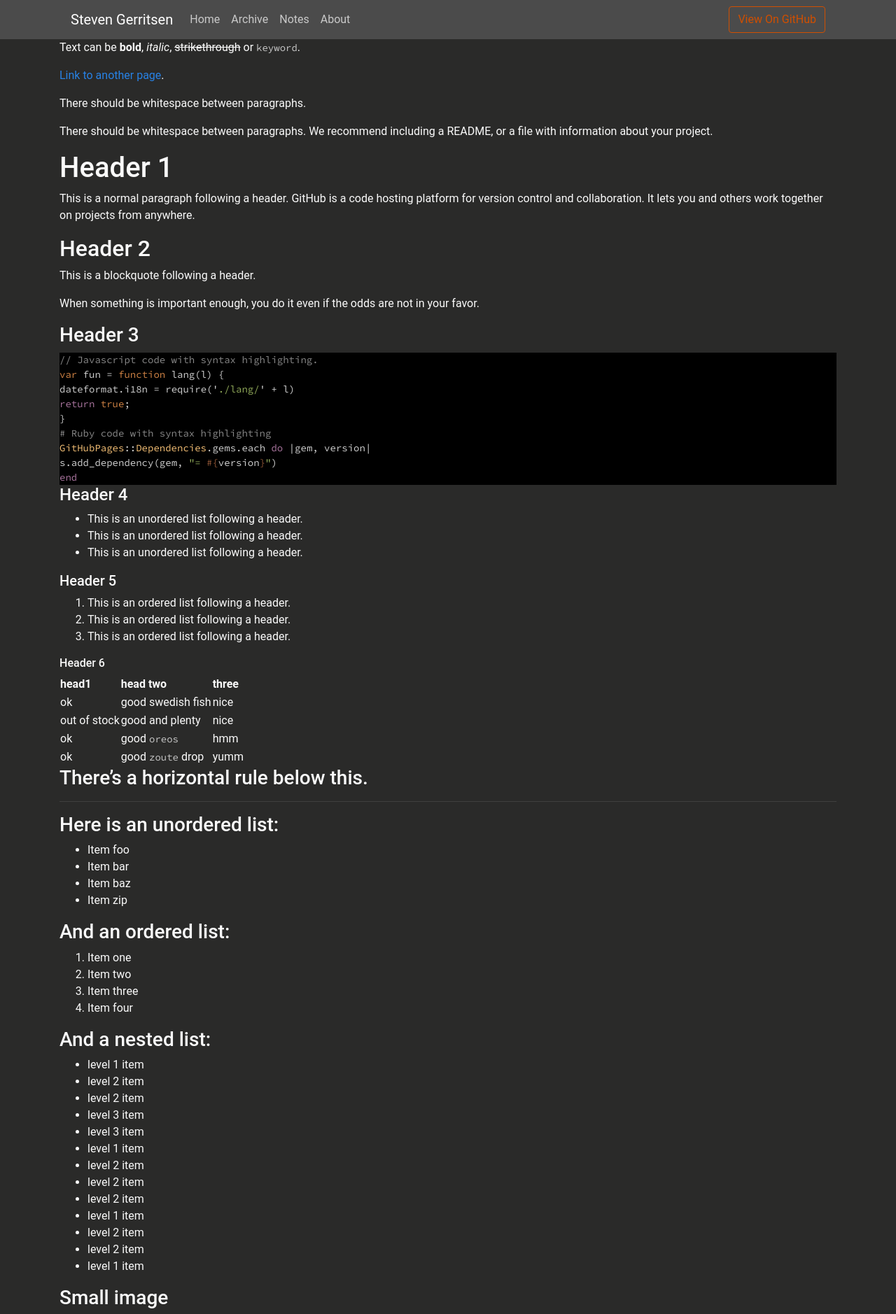
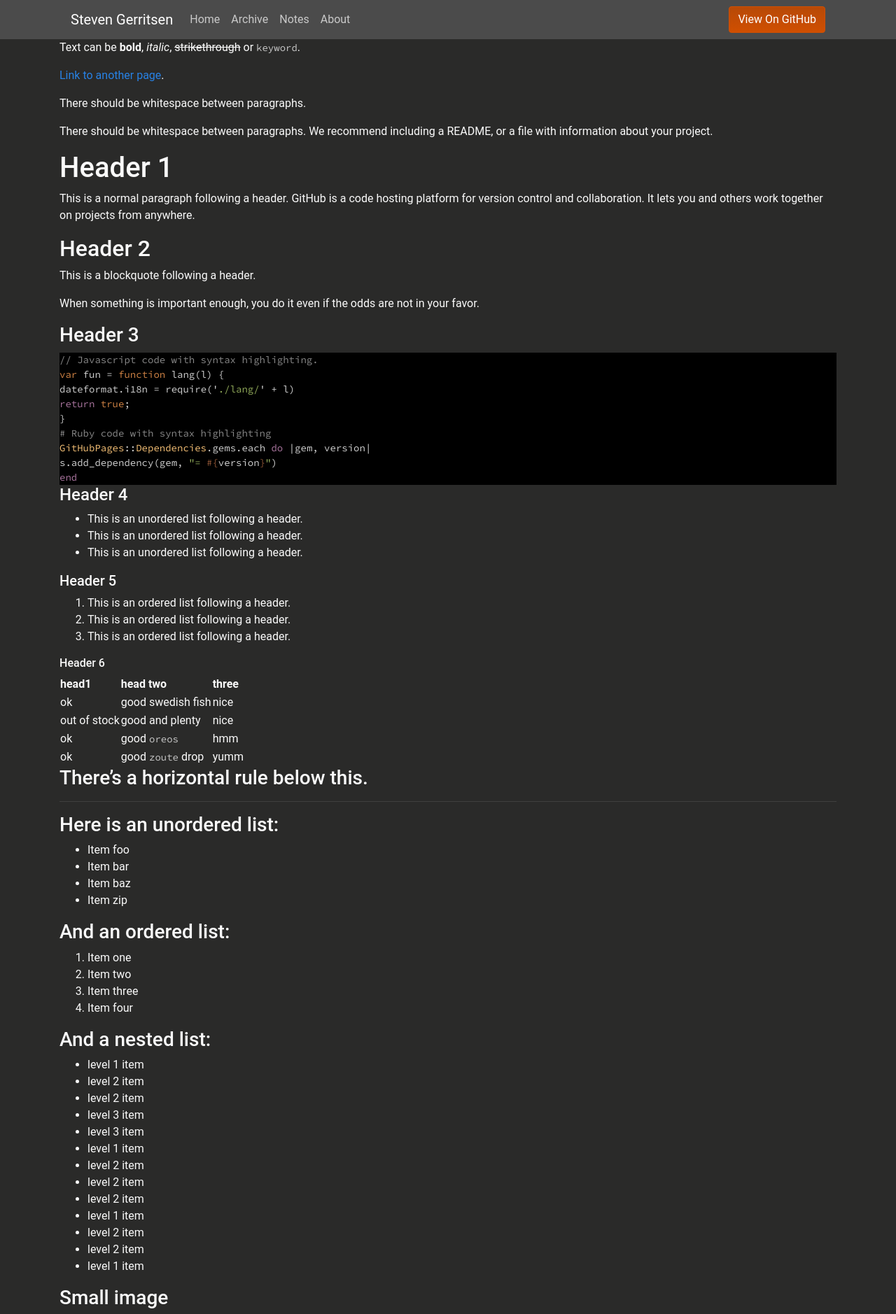
Before and after one commit to Steeff0/steeff0.github.io, a Jekyll site: the page built from pages/markdown-test.md, in a window 1280 px wide. Shown: the top 1878 px of the page at 70% size. Built offline with Jekyll 4.4.1, drawn with Linux system fonts in a browser that asks for light colours; some web fonts are replaced; grey boxes are pictures that could not be loaded.

Commit message:
Fix menu

```diff
--- a/_includes/header.html
+++ b/_includes/header.html
@@ -33,7 +33,7 @@
                                 </li>
                                 {% endfor %}
                             </ul>
-                            <a class="btn btn-outline-primary" href="{{ site.github.repository_url }}">View On GitHub</a>
+                            <a class="btn btn-primary" href="{{ site.github.repository_url }}">View On GitHub</a>
                         </div>
                     </nav>
                 </div>
```
